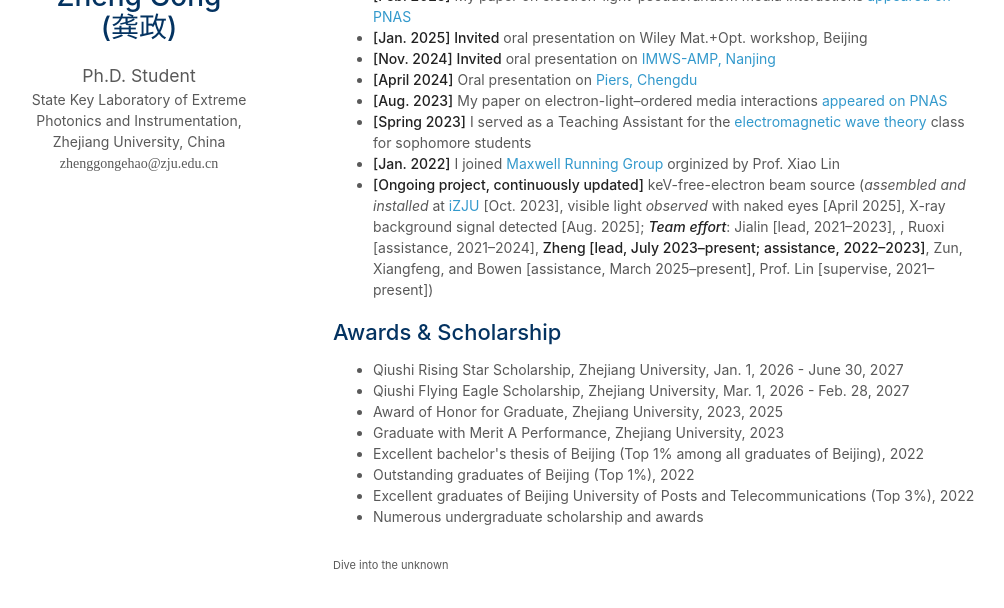
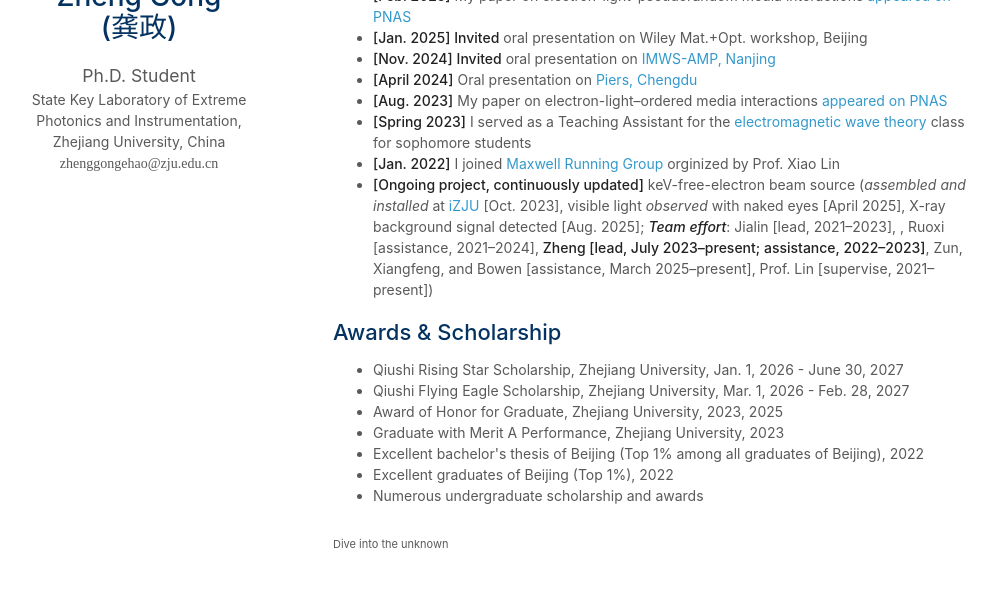
Before and after one commit to zhenggongehao/zhenggongehao.github.io, a Jekyll site: the page built from index.md, in a window 1280 px wide and 900 px high, scrolled down 1964 px, cut to the strip 256-864 px from the top of the window. Shown: the whole strip, without its empty margins (137-1141 px from the left). Built offline with Jekyll 4.4.1, drawn with Linux system fonts in a browser that asks for light colours; nearby versions of some CDN libraries; a style sheet for code colours, icons or effects is not loaded; our own code applies the rules of GitHub Pages for plain Markdown files.

Commit message:
update files

```diff
--- a/_includes/services.md
+++ b/_includes/services.md
@@ -6,8 +6,7 @@
  <li><autocolor>Award of Honor for Graduate, Zhejiang University, 2023, 2025 </autocolor></li>
  <li><autocolor>Graduate with Merit A Performance, Zhejiang University, 2023 </autocolor></li>
  <li><autocolor>Excellent bachelor's thesis of Beijing (Top 1% among all graduates of Beijing), 2022 </autocolor></li>
- <li><autocolor>Outstanding graduates of Beijing (Top 1%), 2022 </autocolor></li>
- <li><autocolor>Excellent graduates of Beijing University of Posts and Telecommunications (Top 3%), 2022 </autocolor></li>
+ <li><autocolor>Excellent graduates of Beijing (Top 1%), 2022 </autocolor></li>
  <li><autocolor>Numerous undergraduate scholarship and awards </autocolor></li>
 
 </ul>
```
